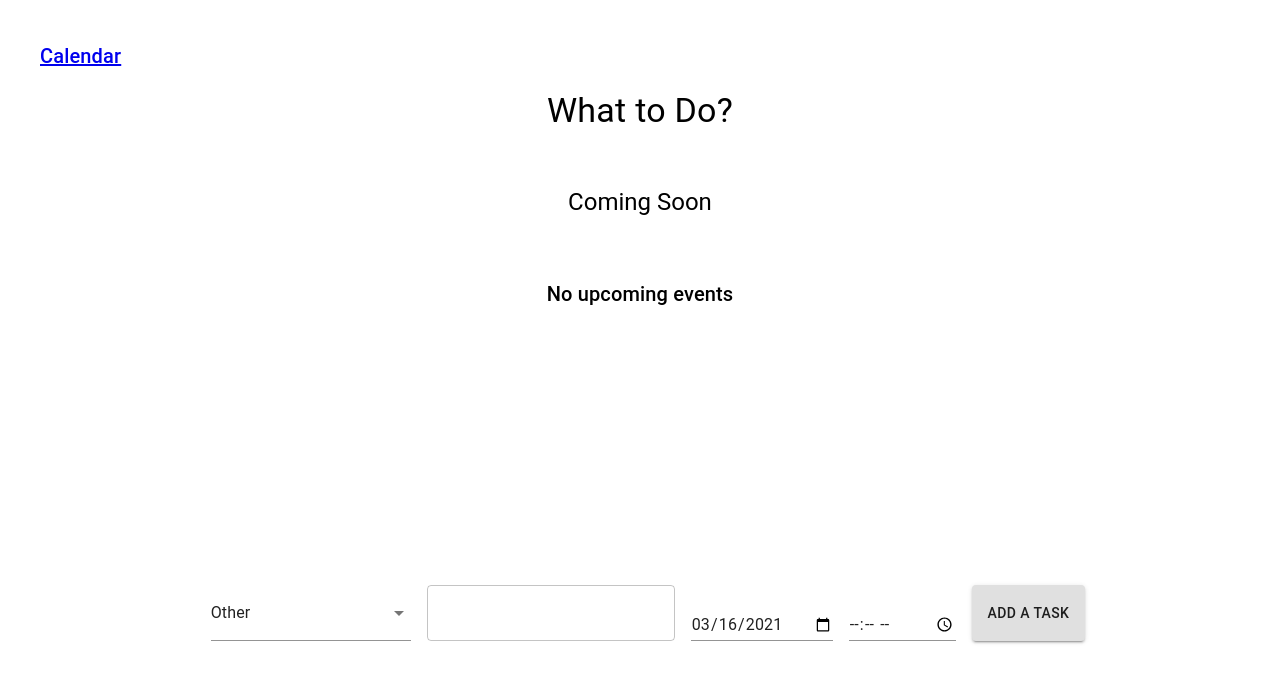
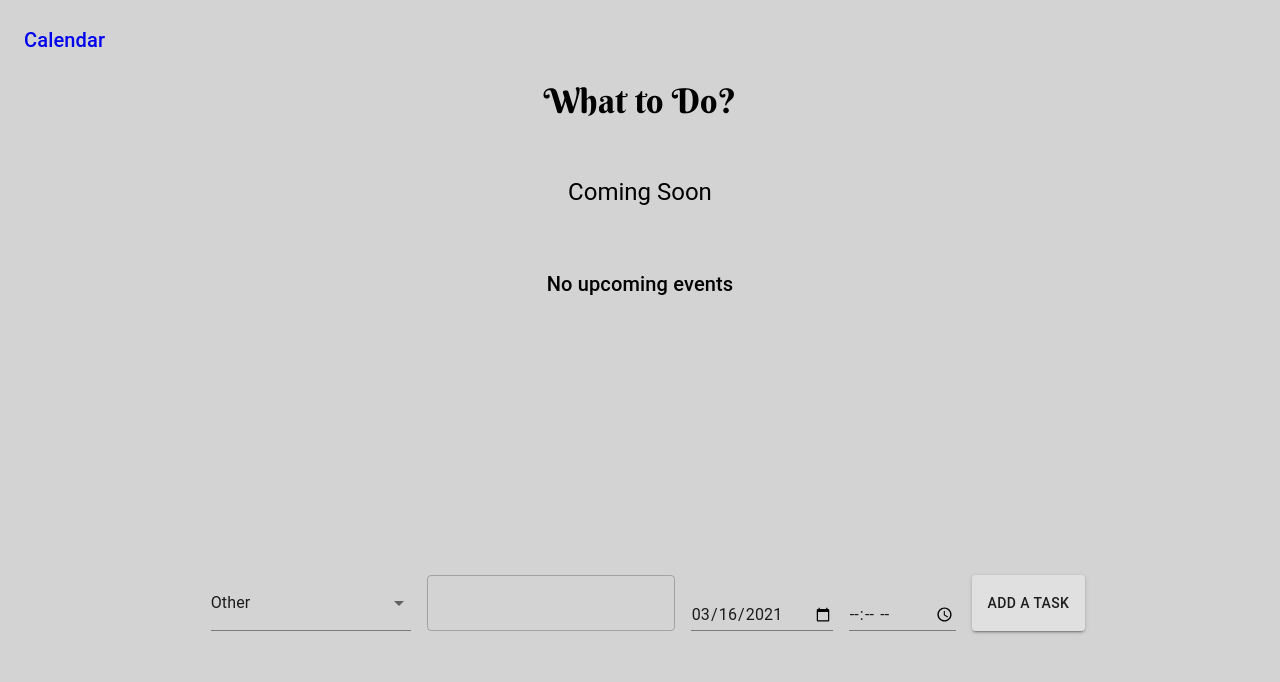
Before and after one commit to k-westbrook/what-to-do, a React (Create React App) app: page / in a window 1280 px wide. Shown: the top 682 px of the page. Built offline with nearby package versions, Linux system fonts and the light colour scheme.

Commit message:
style pt1

```diff
--- a/public/index.html
+++ b/public/index.html
@@ -10,13 +10,15 @@
       content="Web site created using create-react-app"
     />
     <link rel="apple-touch-icon" href="%PUBLIC_URL%/logo192.png" />
+    <link rel="preconnect" href="https://fonts.gstatic.com">
+<link href="https://fonts.googleapis.com/css2?family=Berkshire+Swash&family=Oxygen&display=swap" rel="stylesheet">
     <!--
       manifest.json provides metadata used when your web app is installed on a
       user's mobile device or desktop. See https://developers.google.com/web/fundamentals/web-app-manifest/
     -->
     <link rel="manifest" href="%PUBLIC_URL%/manifest.json" />
     <link rel="preconnect" href="https://fonts.gstatic.com">
-<link href="https://fonts.googleapis.com/css2?family=Poppins:wght@300&display=swap" rel="stylesheet">
+    <link href="https://fonts.googleapis.com/css2?family=Poppins:wght@300&display=swap" rel="stylesheet">
     <!--
       Notice the use of %PUBLIC_URL% in the tags above.
       It will be replaced with the URL of the `public` folder during the build.
--- a/src/App.css
+++ b/src/App.css
@@ -1,4 +1,5 @@
 body {
   overflow: hidden;
   height: 100%;
+  background-color: lightgray;
 }
--- a/src/components/Calendar.tsx
+++ b/src/components/Calendar.tsx
@@ -7,6 +7,7 @@ import { TextWrapper } from './structure/TextWrapper';
 import 'react-big-calendar/lib/css/react-big-calendar.css';
 import { DivWrapper } from './structure/DivWrapper';
 import { Todo } from './Form';
+import { StyledLink } from './elements/StyledLink';
 
 const localizer = momentLocalizer(moment);
 
@@ -65,10 +66,10 @@ const CalendarComponent: FunctionComponent<{ todoList: any }> = (
   return (
     <div>
       <DivWrapper padding="0" height="50px">
-        <TextWrapper textAlign="left">
-          <Link to="/">
+        <TextWrapper padding="0" textAlign="left">
+          <StyledLink to="/">
             <Typography variant="h6">Dashboard</Typography>
-          </Link>
+          </StyledLink>
         </TextWrapper>
       </DivWrapper>
       <DivWrapper>
--- a/src/components/ComingSoon.tsx
+++ b/src/components/ComingSoon.tsx
@@ -69,7 +69,11 @@ const ComingSoon: FunctionComponent<ComingSoonProps> = (props: any) => {
         </TextWrapper>
       </DivWrapper>
       <DivWrapper height="275px">
-        <Table style={{ width: '900px' }}>
+        <Table
+          style={{
+            width: '900px',
+          }}
+        >
           {todoList.length > 0 && (
             <TableHead>
               <TableRow style={{ maxHeight: '10px' }}>
--- a/src/components/Dashboard.tsx
+++ b/src/components/Dashboard.tsx
@@ -3,6 +3,7 @@ import React, { useState, FunctionComponent } from 'react';
 import { Link } from 'react-router-dom';
 import CalendarComponent from './Calendar';
 import ComingSoon from './ComingSoon';
+import { StyledLink } from './elements/StyledLink';
 import Form, { Todo } from './Form';
 import { DivWrapper } from './structure/DivWrapper';
 import { FormItem } from './structure/FormItem';
@@ -21,16 +22,18 @@ const Dashboard: FunctionComponent = () => {
   // replace the Link with just to="/calendar" once backend is set up
   return (
     <div>
-      <DivWrapper padding="0" height="50px">
-        <TextWrapper textAlign="left">
-          <Link to={{ pathname: '/calendar', state: { todoList } }}>
+      <DivWrapper padding="0" height="40px">
+        <TextWrapper padding="0" textAlign="left">
+          <StyledLink to={{ pathname: '/calendar', state: { todoList } }}>
             <Typography variant="h6">Calendar</Typography>
-          </Link>
+          </StyledLink>
         </TextWrapper>
       </DivWrapper>
       <DivWrapper height="10vh" padding="0">
         <TextWrapper>
-          <Typography variant="h4">What to Do?</Typography>
+          <Typography style={{ fontFamily: 'Berkshire Swash' }} variant="h4">
+            What to Do?
+          </Typography>
         </TextWrapper>
       </DivWrapper>
       <DivWrapper>
--- /dev/null
+++ b/src/components/elements/StyledLink.tsx
@@ -0,0 +1,10 @@
+import React from 'react';
+import { Link } from 'react-router-dom';
+import styled from 'styled-components';
+
+export const StyledLink = styled(Link)`
+  text-decoration: none;
+  &:visited {
+    color: black;
+  }
+`;
--- a/src/components/structure/TextWrapper.tsx
+++ b/src/components/structure/TextWrapper.tsx
@@ -2,8 +2,9 @@ import styled from 'styled-components';
 
 export const TextWrapper = styled.div<{
   textAlign?: string;
+  padding?: string;
 }>`
   text-align: ${(props) => (props.textAlign ? props.textAlign : 'center')};
   width: 100%;
-  padding: 1rem;
+  padding: ${(props) => (props.padding ? props.padding : '1rem')};
 `;
```
